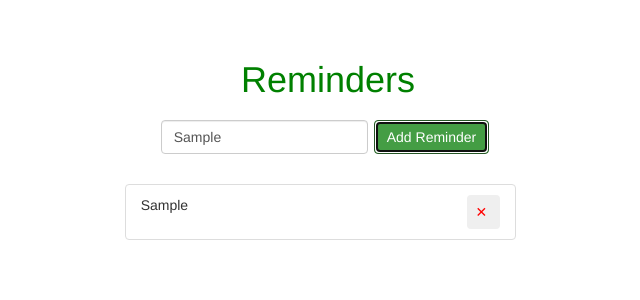
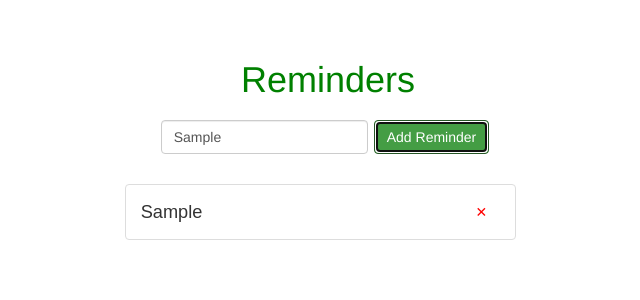
Before and after one commit to ckdrew670/reminders, a React (Create React App) app: page / in a window 1280 px wide. Both pictures are taken after typing "Sample" into the empty fields and a click on the input "Add Reminder". Shown: the top 300 px of the page, without its empty margins (312-952 px from the left). Built offline with nearby package versions, Linux system fonts and the light colour scheme.

Commit message:
Styling list items

```diff
--- a/src/components/App/App.js
+++ b/src/components/App/App.js
@@ -47,10 +47,10 @@ class App extends Component {
                                 className="list-group-item"
                             >
                                 <div className="list-item">{ reminder.text }</div>
-                                <button
+                                <div
                                     className="btn delete-button"
                                     onClick={ () => this.deleteReminder(reminder.id) }
-                                >&#x2715;</button>
+                                >&#x2715;</div>
                             </li>
                         )
                     })
--- a/src/index.css
+++ b/src/index.css
@@ -23,9 +23,21 @@ ul {
 .list-group-item {
     display: flex;
     justify-content: space-between;
+    align-items: center;
+    font-family: Arial, Helvetica, sans-serif;
+    font-size: 1.3em;
+
+}
+
+.list-item {
+    padding-right: 30px;
 }
 
 .delete-button {
-    padding-left: 8px;
     color: red;
 }
+
+.delete-button:focus {
+    padding-left: 20px;
+    color: grey;
+}
```
